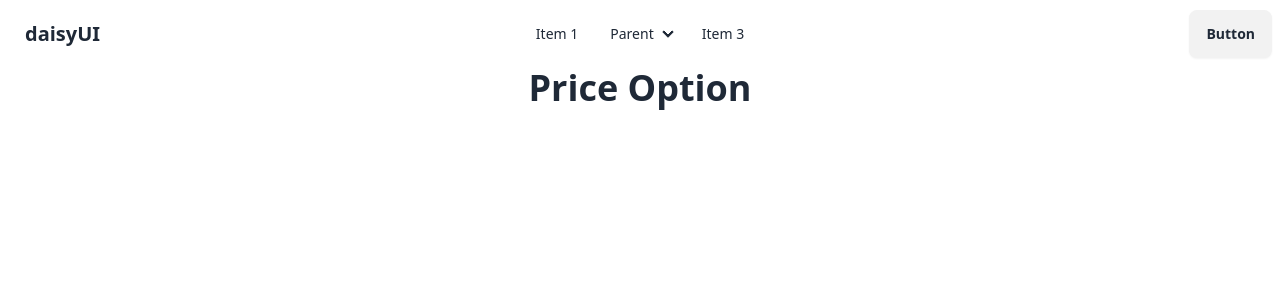
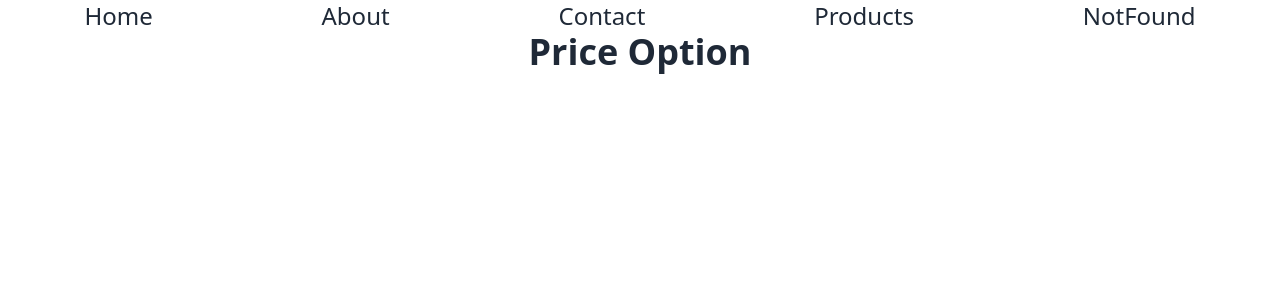
Before and after one commit to mirhimel012/Price-Option, a React (Vite) app: page / in a window 1280 px wide. Shown: the top 300 px of the page. Built offline with nearby package versions, Linux system fonts and the light colour scheme.

Commit message:
menu toggle

```diff
--- a/package.json
+++ b/package.json
@@ -12,7 +12,8 @@
   "dependencies": {
     "prop-types": "^15.8.1",
     "react": "^18.2.0",
-    "react-dom": "^18.2.0"
+    "react-dom": "^18.2.0",
+    "react-icons": "^5.0.1"
   },
   "devDependencies": {
     "@types/react": "^18.2.66",
--- a/src/App.jsx
+++ b/src/App.jsx
@@ -6,7 +6,8 @@
 
   return (
     <>
-      <DaisyNav></DaisyNav>
+      {/* <DaisyNav></DaisyNav> */}
+      <Navbar></Navbar>
       <h1 className='text-4xl text-center font-bold'>Price Option</h1>
     </>
   )
--- /dev/null
+++ b/src/components/Link/Link.jsx
@@ -0,0 +1,17 @@
+import PropTypes from 'prop-types';
+
+const Link = ({route}) => {
+    return (
+        <div>
+            <li>
+                <a href={route.path}>{route.name}</a>
+            </li>
+        </div>
+    );
+};
+
+Link.propTypes = {
+    route: PropTypes.object
+}
+
+export default Link;
--- /dev/null
+++ b/src/components/Navbar/Navbar.jsx
@@ -0,0 +1,38 @@
+import { useState } from "react";
+import Link from "../Link/Link";
+import { RiMenu2Line } from "react-icons/ri";
+import { AiOutlineClose } from "react-icons/ai";
+
+const Navbar = () => {
+
+    const [open, setOpen] = useState(false)
+
+    const routes = [
+        { id: 1, path: '/', name: 'Home' },
+        { id: 2, path: '/about', name: 'About' },
+        { id: 3, path: '/contact', name: 'Contact' },
+        { id: 4, path: '/products', name: 'Products' },
+        { id: 5, path: '*', name: 'NotFound' }
+      ];
+
+    return (
+        <div>
+            <div className="md:hidden text-4xl" onClick={() => setOpen(!open)}>
+                {
+                    open === true ?
+                    <AiOutlineClose></AiOutlineClose> :
+                    <RiMenu2Line></RiMenu2Line>
+                }
+
+            </div>
+
+            <ul className="text-2xl md:flex justify-around">
+                {
+                    routes.map(route => <Link key={route.id} route={route}></Link>)
+                }
+            </ul>
+        </div>
+    );
+};
+
+export default Navbar;
```
Also changed, not shown: 1 other file (tests, documents, lock files or other folders).
